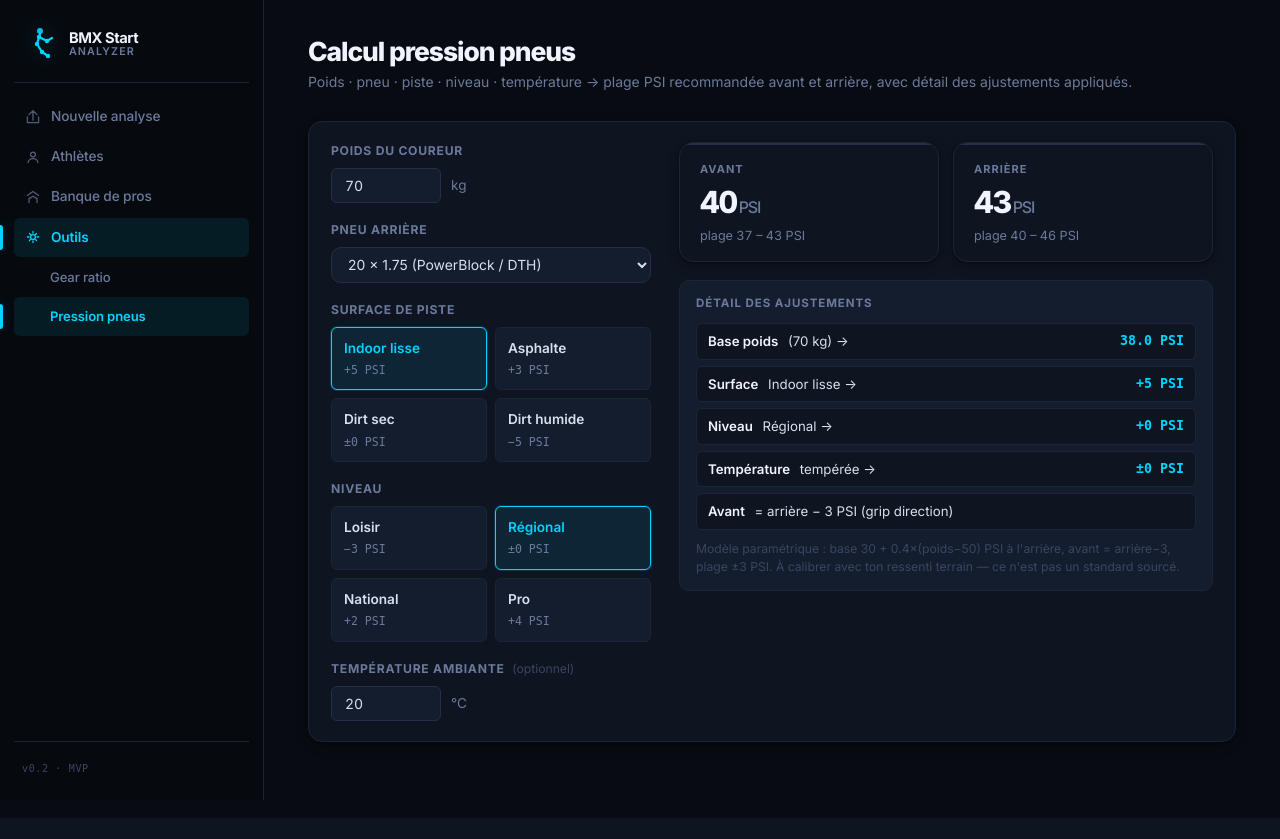
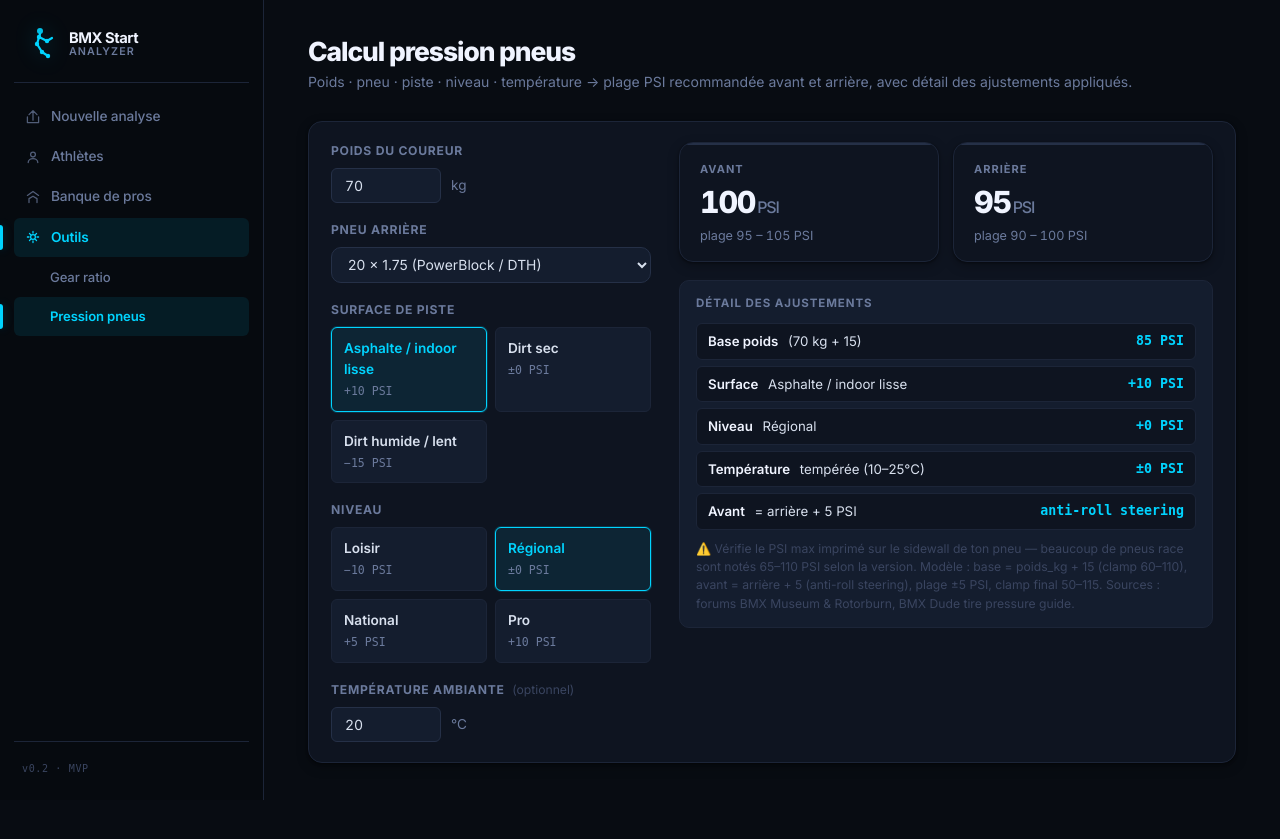
Before and after one commit to Louispump/bmx-start-analyzer, a FastAPI app: page /tools/pressure in a window 1280 px wide. Before the commit the page ends 818 px from the top, so only its background shows below. Run offline with FastAPI, Linux system fonts and the light colour scheme.

Commit message:
fix(pressure): plage BMX race réelle (65-110 PSI) au lieu de 30-50
L'ancien modèle prenait sa base sur des sources cycling/freestyle
génériques. En BMX race les pros pompent à 80–100 PSI, asphalte
jusqu'à 110, dirt humide 65–80. Sources : forums BMX Museum &
Rotorburn, BMX Dude tire pressure guide.

- Base = poids_kg + 15, clampé [60, 110]
- Avant = arrière + 5 PSI (anti-roll steering, pas grip direction)
- Surface : asphalte/indoor +10 / dirt sec 0 / dirt humide −15
- Niveau : loisir −10 / régional 0 / national +5 / pro +10
- Température : <10°C +3 / 10–25°C 0 / >25°C −3
- Plage ±5 PSI, clamp final [50, 115]
- Avertissement sidewall max ajouté sous les résultats

Co-Authored-By: Claude Opus 4.7 <noreply@anthropic.com>

```diff
--- a/templates/tools_pressure.html
+++ b/templates/tools_pressure.html
@@ -28,20 +28,19 @@
         <div class="tool-field">
           <label class="tool-label">Surface de piste</label>
           <div class="radio-cards" id="surface">
-            <label class="radio-card"><input type="radio" name="surface" value="indoor" checked><span class="rc-name">Indoor lisse</span><span class="rc-delta">+5 PSI</span></label>
-            <label class="radio-card"><input type="radio" name="surface" value="asphalt"><span class="rc-name">Asphalte</span><span class="rc-delta">+3 PSI</span></label>
+            <label class="radio-card"><input type="radio" name="surface" value="hard" checked><span class="rc-name">Asphalte / indoor lisse</span><span class="rc-delta">+10 PSI</span></label>
             <label class="radio-card"><input type="radio" name="surface" value="dirt-dry"><span class="rc-name">Dirt sec</span><span class="rc-delta">±0 PSI</span></label>
-            <label class="radio-card"><input type="radio" name="surface" value="dirt-wet"><span class="rc-name">Dirt humide</span><span class="rc-delta">−5 PSI</span></label>
+            <label class="radio-card"><input type="radio" name="surface" value="dirt-wet"><span class="rc-name">Dirt humide / lent</span><span class="rc-delta">−15 PSI</span></label>
           </div>
         </div>
 
         <div class="tool-field">
           <label class="tool-label">Niveau</label>
           <div class="radio-cards" id="level">
-            <label class="radio-card"><input type="radio" name="level" value="loisir"><span class="rc-name">Loisir</span><span class="rc-delta">−3 PSI</span></label>
+            <label class="radio-card"><input type="radio" name="level" value="loisir"><span class="rc-name">Loisir</span><span class="rc-delta">−10 PSI</span></label>
             <label class="radio-card"><input type="radio" name="level" value="regional" checked><span class="rc-name">Régional</span><span class="rc-delta">±0 PSI</span></label>
-            <label class="radio-card"><input type="radio" name="level" value="national"><span class="rc-name">National</span><span class="rc-delta">+2 PSI</span></label>
-            <label class="radio-card"><input type="radio" name="level" value="pro"><span class="rc-name">Pro</span><span class="rc-delta">+4 PSI</span></label>
+            <label class="radio-card"><input type="radio" name="level" value="national"><span class="rc-name">National</span><span class="rc-delta">+5 PSI</span></label>
+            <label class="radio-card"><input type="radio" name="level" value="pro"><span class="rc-name">Pro</span><span class="rc-delta">+10 PSI</span></label>
           </div>
         </div>
 
@@ -71,7 +70,7 @@
         <div class="tool-bands">
           <div class="tool-bands-label">Détail des ajustements</div>
           <ul class="adjust-list" id="adjust-list"></ul>
-          <p class="tool-hint">Modèle paramétrique : base 30 + 0.4×(poids−50) PSI à l'arrière, avant = arrière−3, plage ±3 PSI. À calibrer avec ton ressenti terrain — ce n'est pas un standard sourcé.</p>
+          <p class="tool-hint">⚠️ Vérifie le PSI max imprimé sur le sidewall de ton pneu — beaucoup de pneus race sont notés 65–110 PSI selon la version. Modèle : base = poids_kg + 15 (clamp 60–110), avant = arrière + 5 (anti-roll steering), plage ±5 PSI, clamp final 50–115. Sources : forums BMX Museum & Rotorburn, BMX Dude tire pressure guide.</p>
         </div>
       </div>
     </div>
@@ -97,14 +96,13 @@
     tireSel.appendChild(opt);
   });
 
-  const SURFACE = { 'indoor': 5, 'asphalt': 3, 'dirt-dry': 0, 'dirt-wet': -5 };
+  const SURFACE = { 'hard': 10, 'dirt-dry': 0, 'dirt-wet': -15 };
   const SURFACE_LABEL = {
-    'indoor':   'Indoor lisse',
-    'asphalt':  'Asphalte',
+    'hard':     'Asphalte / indoor lisse',
     'dirt-dry': 'Dirt sec',
-    'dirt-wet': 'Dirt humide',
+    'dirt-wet': 'Dirt humide / lent',
   };
-  const LEVEL = { 'loisir': -3, 'regional': 0, 'national': 2, 'pro': 4 };
+  const LEVEL = { 'loisir': -10, 'regional': 0, 'national': 5, 'pro': 10 };
   const LEVEL_LABEL = {
     'loisir':   'Loisir',
     'regional': 'Régional',
@@ -121,37 +119,37 @@
     const tempStr = document.getElementById('temp').value;
     const temp    = tempStr === '' ? 20 : parseFloat(tempStr);
 
-    // Base : 30 + 0.4 × (poids − 50), borné [30, 65]
-    const baseRear = clamp(30 + 0.4 * (w - 50), 30, 65);
+    // Base : poids_kg + 15, clampé [60, 110]
+    const baseRear = clamp(w + 15, 60, 110);
     const dSurf = SURFACE[surface];
     const dLvl  = LEVEL[level];
     let dTemp   = 0;
-    if (temp < 10)       dTemp = +2;
-    else if (temp > 25)  dTemp = -2;
+    if (temp < 10)       dTemp = +3;
+    else if (temp > 25)  dTemp = -3;
 
-    const rear  = clamp(baseRear + dSurf + dLvl + dTemp, 25, 75);
-    const front = clamp(rear - 3, 25, 75);
+    const rear  = clamp(baseRear + dSurf + dLvl + dTemp, 50, 115);
+    const front = clamp(rear + 5, 50, 115);
 
     document.getElementById('psi-rear').textContent  = rear.toFixed(0);
     document.getElementById('psi-front').textContent = front.toFixed(0);
     document.getElementById('psi-rear-range').textContent =
-      `plage ${(rear - 3).toFixed(0)} – ${(rear + 3).toFixed(0)} PSI`;
+      `plage ${(rear - 5).toFixed(0)} – ${(rear + 5).toFixed(0)} PSI`;
     document.getElementById('psi-front-range').textContent =
-      `plage ${(front - 3).toFixed(0)} – ${(front + 3).toFixed(0)} PSI`;
+      `plage ${(front - 5).toFixed(0)} – ${(front + 5).toFixed(0)} PSI`;
 
     // Détail des ajustements
     const items = [
-      `<strong>Base poids</strong> (${w} kg) → <em>${baseRear.toFixed(1)} PSI</em>`,
-      `<strong>Surface</strong> ${SURFACE_LABEL[surface]} → <em>${dSurf >= 0 ? '+' : ''}${dSurf} PSI</em>`,
-      `<strong>Niveau</strong> ${LEVEL_LABEL[level]} → <em>${dLvl >= 0 ? '+' : ''}${dLvl} PSI</em>`,
+      `<strong>Base poids</strong> (${w} kg + 15) <em>${baseRear.toFixed(0)} PSI</em>`,
+      `<strong>Surface</strong> ${SURFACE_LABEL[surface]} <em>${dSurf >= 0 ? '+' : ''}${dSurf} PSI</em>`,
+      `<strong>Niveau</strong> ${LEVEL_LABEL[level]} <em>${dLvl >= 0 ? '+' : ''}${dLvl} PSI</em>`,
     ];
     if (dTemp !== 0) {
       const tag = temp < 10 ? 'froid (<10°C)' : 'chaud (>25°C)';
-      items.push(`<strong>Température</strong> ${tag} → <em>${dTemp >= 0 ? '+' : ''}${dTemp} PSI</em>`);
+      items.push(`<strong>Température</strong> ${tag} <em>${dTemp >= 0 ? '+' : ''}${dTemp} PSI</em>`);
     } else {
-      items.push(`<strong>Température</strong> tempérée → <em>±0 PSI</em>`);
+      items.push(`<strong>Température</strong> tempérée (10–25°C) <em>±0 PSI</em>`);
     }
-    items.push(`<strong>Avant</strong> = arrière − 3 PSI (grip direction)`);
+    items.push(`<strong>Avant</strong> = arrière + 5 PSI <em>anti-roll steering</em>`);
 
     document.getElementById('adjust-list').innerHTML =
       items.map(i => `<li>${i}</li>`).join('');
```
